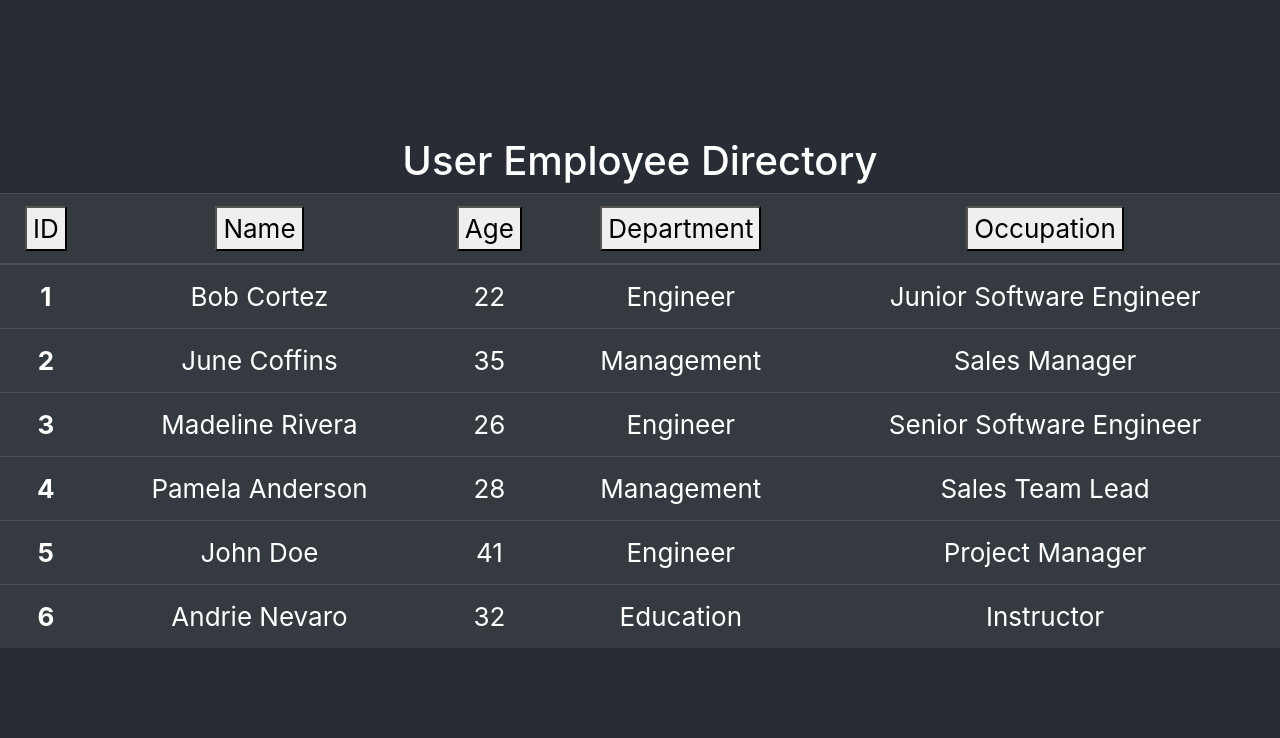
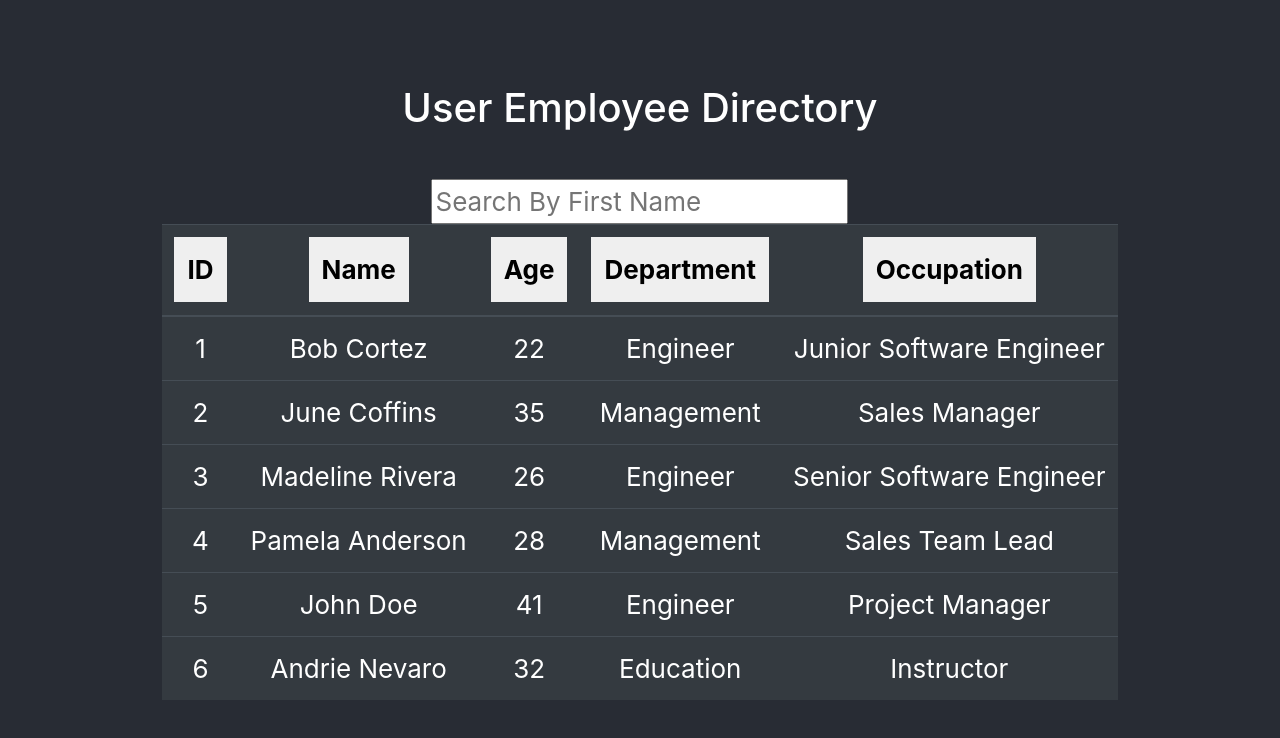
Before and after one commit to Kooki-eByte/React-User-Directory, a React (Create React App) app in the folder user-directory/: page / in a window 1280 px wide. Shown: the top 738 px of the page. Built offline with nearby package versions, Linux system fonts and the light colour scheme.

Commit message:
Finished the sort and filter functionality. Going to try and break these two apart into some other components

```diff
--- a/user-directory/src/App.js
+++ b/user-directory/src/App.js
@@ -7,7 +7,6 @@ import Home from "./pages/Home";
 TODO - Sort the table by at least one category (Have a form that listens and calls a component to Sort the array of objects based on category given)
 
 TODO - In the form listen for the filter (maybe a select option of a given property, such as work, department)
-
 */
 
 function App() {
@@ -15,6 +14,7 @@ function App() {
     <div className="App">
       <header className="App-header">
         <h1>User Employee Directory</h1>
+        <br />
         <Router>
           <Route exact path="/" component={Home} />
         </Router>
--- a/user-directory/src/components/DisplayEmployees.jsx
+++ b/user-directory/src/components/DisplayEmployees.jsx
@@ -1,15 +1,207 @@
-import React from "react"
+import React, { useMemo, useState } from "react";
+import "../styles/componentStyles.css";
 
-export const DisplayEmployees = (props) => {
-        const {id, firstName, lastName, age, department, work} = props
+const useSortableData = (employees, config = null) => {
+    const [sortConfig, setSortConfig] = useState(config);
 
+    const sortedEmployees = useMemo(() => {
+      let sortableEmployees = [...employees];
+      if (sortConfig !== null) {
+        sortableEmployees.sort((a, b) => {
+          if (a[sortConfig.key] < b[sortConfig.key]) {
+            return sortConfig.direction === 'ascending' ? -1 : 1;
+          }
+          if (a[sortConfig.key] > b[sortConfig.key]) {
+            return sortConfig.direction === 'ascending' ? 1 : -1;
+          }
+          return 0;
+        });
+      }
+      return sortableEmployees;
+    }, [employees, sortConfig]);
+
+    const requestSort = (key) => {
+      let direction = 'ascending';
+      if (
+        sortConfig &&
+        sortConfig.key === key &&
+        sortConfig.direction === 'ascending'
+      ) {
+        direction = 'descending';
+      }
+      setSortConfig({ key, direction });
+    };
+
+    return { employees: sortedEmployees, requestSort, sortConfig };
+};
+
+export default function DisplayEmployees(props) {
+    const {allEmployees} = props
+    const { employees, requestSort, sortConfig } = useSortableData(allEmployees);
+    const getClassNamesFor = (name) => {
+        if (!sortConfig) {
+        return;
+        }
+        return sortConfig.key === name ? sortConfig.direction : undefined;
+    };
+
+    const [searchTerm, setSearchTerm] = React.useState("");
+    const handleChange = event => {
+        setSearchTerm(event.target.value);
+    };
+
+    if (!searchTerm) {
         return (
-            <tr>
-                <th scope="row" key={id}>{id}</th>
-                <td>{`${firstName} ${lastName}`}</td>
-                <td>{age}</td>
-                <td>{department}</td>
-                <td>{work}</td>
-            </tr>
+            <div>
+                <div>
+                    <input
+                    type="text"
+                    placeholder="Search By First Name"
+                    value={searchTerm}
+                    onChange={handleChange}
+                    />
+                </div>
+
+                <table className="table table-hover table-dark">
+                <thead className="thead-dark">
+                    <tr>
+                    <th scope="col">
+                        <button
+                        type="button"
+                        onClick={() => requestSort("id")}
+                        className={getClassNamesFor('id')}
+                        >
+                        ID
+                        </button>
+                    </th>
+                    <th scope="col">
+                        <button
+                        type="button"
+                        onClick={() => requestSort("name")}
+                        className={getClassNamesFor('name')}
+                        >
+                        Name
+                        </button>
+                    </th>
+                    <th scope="col">
+                        <button
+                        type="button"
+                        onClick={() => requestSort("age")}
+                        className={getClassNamesFor('age')}
+                        >
+                        Age
+                        </button>
+                    </th>
+                    <th scope="col">
+                        <button
+                        type="button"
+                        onClick={() => requestSort("department")}
+                        className={getClassNamesFor('department')}
+                        >
+                        Department
+                        </button>
+                    </th>
+                    <th scope="col">
+                        <button
+                        type="button"
+                        onClick={() => requestSort("work")}
+                        className={getClassNamesFor('work')}
+                        >
+                        Occupation
+                        </button>
+                    </th>
+                    </tr>
+                </thead>
+                <tbody>
+                    {employees.map((employee) => (
+                        <tr key={employee.id}>
+                            <td>{employee.id}</td>
+                            <td>{`${employee.firstName} ${employee.lastName}`}</td>
+                            <td>{employee.age}</td>
+                            <td>{employee.department}</td>
+                            <td>{employee.work}</td>
+                        </tr>
+                    ))}
+                </tbody>
+            </table>
+            </div>
+        )
+    } else {
+        return (
+            <div>
+                <div>
+                    <input
+                    type="text"
+                    placeholder="Search By First Name"
+                    value={searchTerm}
+                    onChange={handleChange}
+                    />
+                </div>
+
+                <table className="table table-hover table-dark">
+                <thead className="thead-dark">
+                    <tr>
+                    <th scope="col">
+                        <button
+                        type="button"
+                        onClick={() => requestSort("id")}
+                        className={getClassNamesFor('id')}
+                        >
+                        ID
+                        </button>
+                    </th>
+                    <th scope="col">
+                        <button
+                        type="button"
+                        onClick={() => requestSort("name")}
+                        className={getClassNamesFor('name')}
+                        >
+                        Name
+                        </button>
+                    </th>
+                    <th scope="col">
+                        <button
+                        type="button"
+                        onClick={() => requestSort("age")}
+                        className={getClassNamesFor('age')}
+                        >
+                        Age
+                        </button>
+                    </th>
+                    <th scope="col">
+                        <button
+                        type="button"
+                        onClick={() => requestSort("department")}
+                        className={getClassNamesFor('department')}
+                        >
+                        Department
+                        </button>
+                    </th>
+                    <th scope="col">
+                        <button
+                        type="button"
+                        onClick={() => requestSort("work")}
+                        className={getClassNamesFor('work')}
+                        >
+                        Occupation
+                        </button>
+                    </th>
+                    </tr>
+                </thead>
+                <tbody>
+                    {employees.filter((employee => employee.firstName.toLowerCase().includes(searchTerm.toLocaleLowerCase()))).map(newEmployee =>(
+                        <tr key={newEmployee.id}>
+                            <td>{newEmployee.id}</td>
+                            <td>{`${newEmployee.firstName} ${newEmployee.lastName}`}</td>
+                            <td>{newEmployee.age}</td>
+                            <td>{newEmployee.department}</td>
+                            <td>{newEmployee.work}</td>
+                        </tr>
+                    ))}
+                </tbody>
+                </table>
+            </div>
         )
     }
+
+}
--- a/user-directory/src/pages/Home.jsx
+++ b/user-directory/src/pages/Home.jsx
@@ -1,82 +1,12 @@
-import React, { useState } from "react";
-import { DisplayEmployees } from "../components/DisplayEmployees";
+import React from "react";
+import DisplayEmployees from "../components/DisplayEmployees";
 import Employees from "../seed/randomEmps.json";
 
 
 export default function Home() {
-    // TODO Create a sorter that is configed to each button dynamically
-
-    const [sort, setSort] = useState(null)
-    let sortedProducts = [...Employees];
-    if (sort !== null) {
-        sortedProducts.sort((a, b) => {
-        if (a[sort] < b[sort]) {
-            return -1;
-        }
-        if (a[sort] > b[sort]) {
-            return 1;
-        }
-        return 0;
-        });
-    }
-
-
     return (
-        <table className="table table-hover table-dark">
-            <thead className="thead-dark">
-                <tr>
-                <th scope="col">
-                    <button
-                    type="button"
-                    onClick={() => setSort("id")}
-                    // className={getClassNamesFor('id')}
-                    >
-                    ID
-                    </button>
-                </th>
-                <th scope="col">
-                    <button
-                    type="button"
-                    // onClick={() => setSort("name")}
-                    // className={getClassNamesFor('name')}
-                    >
-                    Name
-                    </button>
-                </th>
-                <th scope="col">
-                    <button
-                    type="button"
-                    // onClick={() => setSort("age")}
-                    // className={getClassNamesFor('age')}
-                    >
-                    Age
-                    </button>
-                </th>
-                <th scope="col">
-                    <button
-                    type="button"
-                    // onClick={() => setSort("department")}
-                    // className={getClassNamesFor('department')}
-                    >
-                    Department
-                    </button>
-                </th>
-                <th scope="col">
-                    <button
-                    type="button"
-                    // onClick={() => setSort("work")}
-                    // className={getClassNamesFor('work')}
-                    >
-                    Occupation
-                    </button>
-                </th>
-                </tr>
-            </thead>
-        <tbody>
-            {Employees.map((employee) => (
-            <DisplayEmployees {...employee}/>
-            ))}
-        </tbody>
-    </table>
+        <div>
+            <DisplayEmployees allEmployees={Employees} />
+        </div>
     )
 }
--- /dev/null
+++ b/user-directory/src/styles/componentStyles.css
@@ -0,0 +1,21 @@
+thead button {
+  border: 0;
+  border-radius: none;
+  font-family: inherit;
+  font-weight: 700;
+  font-size: inherit;
+  padding: 0.5em;
+  margin-bottom: 1px;
+}
+
+thead button.ascending::after {
+  content: "👇";
+  display: inline-block;
+  margin-left: 1em;
+}
+
+thead button.descending::after {
+  content: "☝️";
+  display: inline-block;
+  margin-left: 1em;
+}
```
